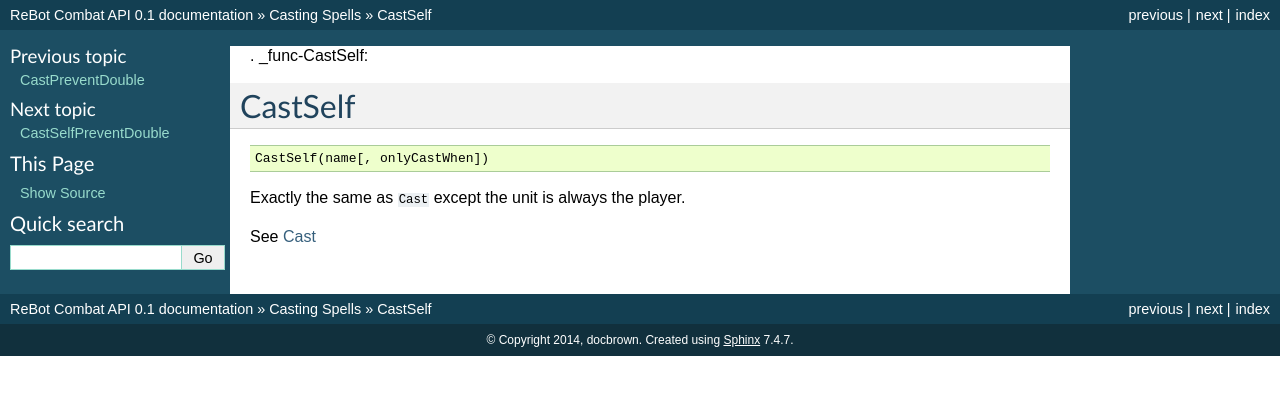
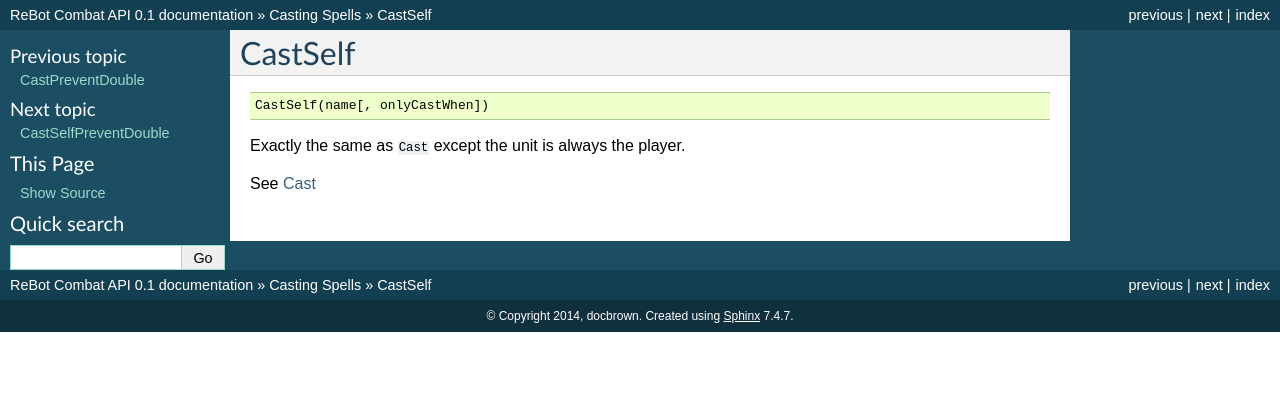
Before and after one commit to docbrown90/ReBotDocs, a Sphinx documentation site: the page built from docs/casting/CastSelf.rst, in a window 1280 px wide. Shown: the top 395 px of the page. Built offline with Sphinx 7.4.7, drawn with Linux system fonts in a browser that asks for light colours; pages that are not in the unit, such as notebooks, are missing from menus.

Commit message:
Update CastSelf.rst

```diff
--- a/docs/casting/CastSelf.rst
+++ b/docs/casting/CastSelf.rst
@@ -1,4 +1,4 @@
-. _func-CastSelf:
+.. _func-CastSelf:
 
 CastSelf
 ========
```
